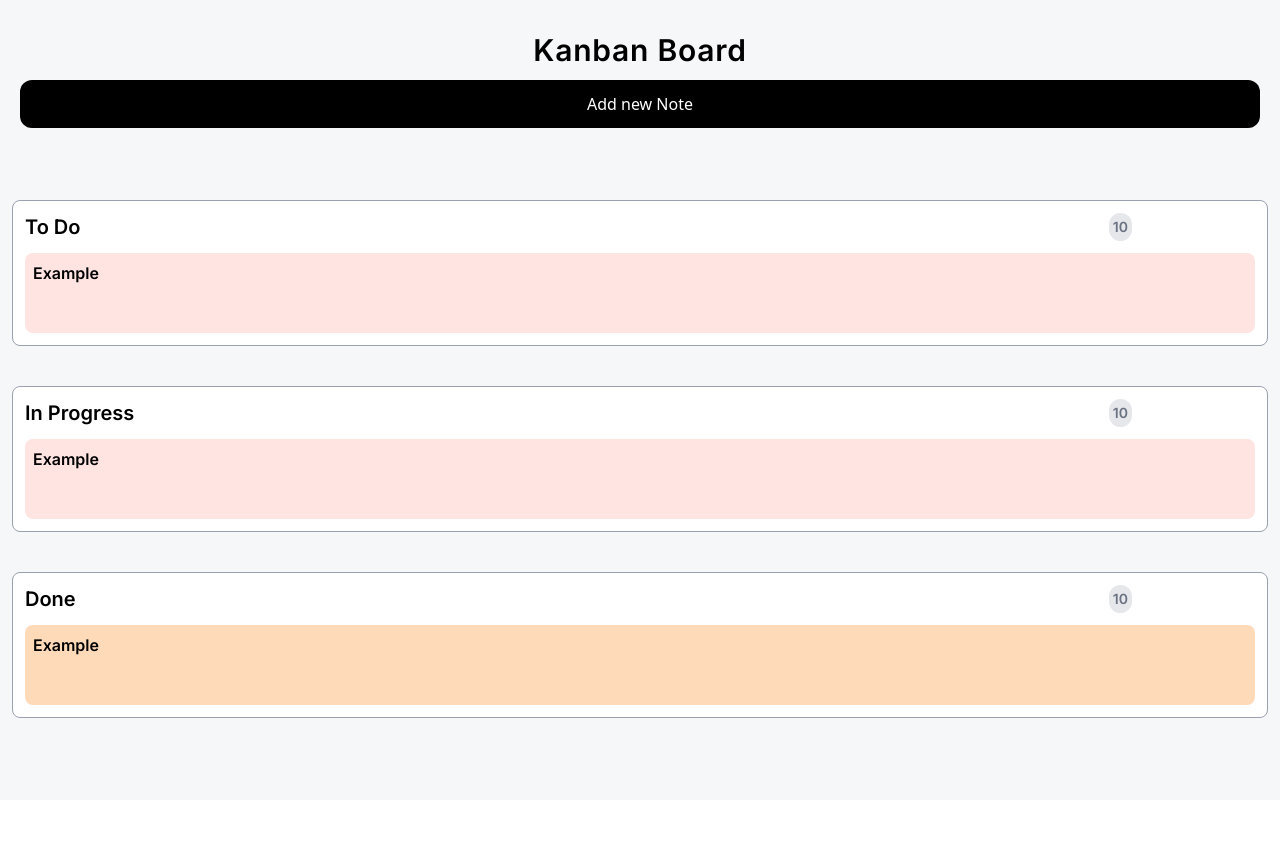
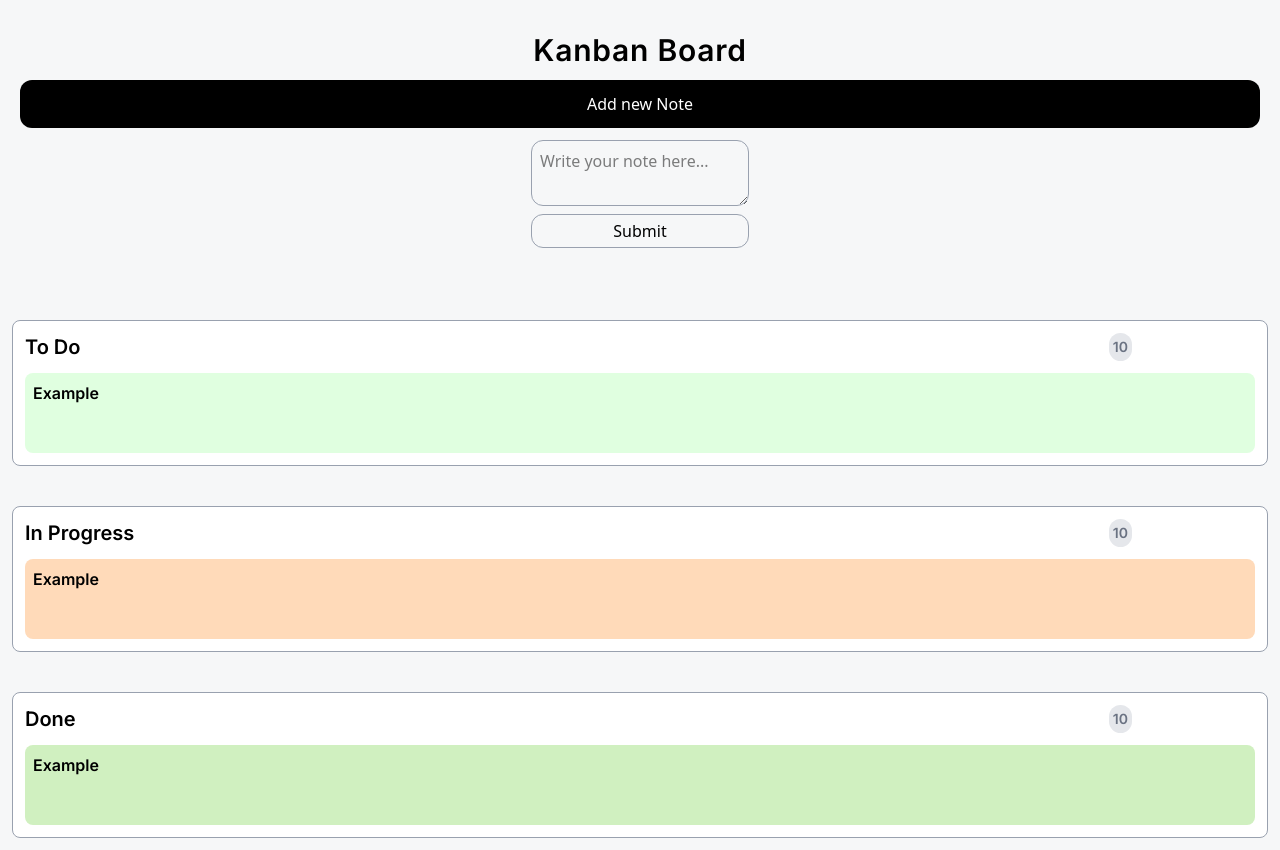
Before and after one commit to tadeowoto/kanban-react-board, a React (Vite) app: page / in a window 1280 px wide. Both pictures are taken after a click on the button "Add new Note". Before the commit the page ends 800 px from the top, so only its background shows below. Built offline with nearby package versions, Linux system fonts and the light colour scheme.

Commit message:
logic of new notes added

```diff
--- a/src/App.tsx
+++ b/src/App.tsx
@@ -1,26 +1,14 @@
 import "./App.css";
-import { TodoWrapper } from "./components/TodoWrapper";
 import { BoardProvider } from "./context/BoardContext";
+import MainLayout from "./layout/MainLayout";
+import { BoardContent } from "./components/BoardContent";
 
 function App() {
   return (
     <BoardProvider>
-      <section className="w-full min-h-screen bg-mainBG flex flex-col gap-10">
-        <div className="w-full flex justify-between flex-col items-center mt-3 gap-3 p-5">
-          <h1 className="text-3xl font-body font-semibold tracking-wide">
-            Kanban Board
-          </h1>
-          <button className="w-full bg-black text-white p-3 rounded-xl">
-            Add new Note
-          </button>
-        </div>
-        <div className="flex flex-col items-center justify-center gap-10 p-3">
-          {}
-          <TodoWrapper title="To Do" />
-          <TodoWrapper title="In Progress" />
-          <TodoWrapper title="Done" />
-        </div>
-      </section>
+      <MainLayout>
+        <BoardContent />
+      </MainLayout>
     </BoardProvider>
   );
 }
--- /dev/null
+++ b/src/components/BoardContent.tsx
@@ -0,0 +1,78 @@
+import React, { useState, useContext } from "react";
+
+import { TodoWrapper } from "./TodoWrapper";
+import { BoardContext } from "../context/BoardContext";
+
+// Componente separado para manejar el formulario y el contexto
+export const BoardContent = () => {
+  const [isFormOpen, setIsFormOpen] = useState(false);
+  const [noteText, setNoteText] = useState("");
+
+  const context = useContext(BoardContext);
+
+  if (!context) {
+    throw new Error("TodoWrapper debe usarse dentro de un BoardProvider");
+  }
+
+  const { setNotes } = context;
+
+  const showForm = () => {
+    if (isFormOpen) {
+      return;
+    }
+    setIsFormOpen(true);
+  };
+
+  const handleForm = (e: React.FormEvent) => {
+    e.preventDefault();
+    setIsFormOpen(false);
+    const newNote = {
+      id: Date.now().toString(),
+      task: noteText,
+      state: "todo" as const, // es para decirle a ts que es el valor exacto literal "todo"
+    };
+    setNotes((prevNotes) => [...prevNotes, newNote]);
+    setNoteText("");
+  };
+
+  return (
+    <>
+      <div className="w-full flex justify-between flex-col items-center mt-3 gap-3 p-5">
+        <h1 className="text-3xl font-body font-semibold tracking-wide">
+          Kanban Board
+        </h1>
+        <button
+          onClick={showForm}
+          className="w-full bg-black text-white p-3 rounded-xl"
+        >
+          Add new Note
+        </button>
+        <form
+          action="submit"
+          className={isFormOpen ? "flex flex-col gap-2" : "hidden"}
+          onSubmit={(event) => handleForm(event)}
+        >
+          <textarea
+            name="note"
+            id="note"
+            value={noteText}
+            onChange={(e) => setNoteText(e.target.value)}
+            placeholder="Write your note here..."
+            className="p-2 rounded-xl border border-gray-400"
+          />
+          <button
+            type="submit"
+            className=" bg-mainBG text-black rounded-xl p-1 border border-gray-400"
+          >
+            Submit
+          </button>
+        </form>
+      </div>
+      <div className="flex flex-col items-center justify-center gap-10 p-3">
+        <TodoWrapper title="To Do" />
+        <TodoWrapper title="In Progress" />
+        <TodoWrapper title="Done" />
+      </div>
+    </>
+  );
+};
--- /dev/null
+++ b/src/layout/MainLayout.tsx
@@ -0,0 +1,13 @@
+type Props = {
+  children: React.ReactNode;
+};
+
+const MainLayout = ({ children }: Props) => {
+  return (
+    <section className="w-full min-h-screen bg-mainBG flex flex-col gap-10">
+      {children}
+    </section>
+  );
+};
+
+export default MainLayout;
```
